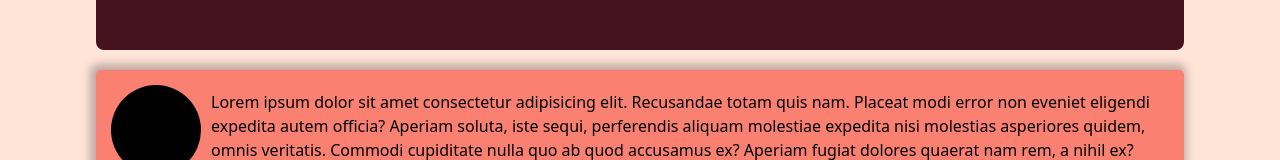
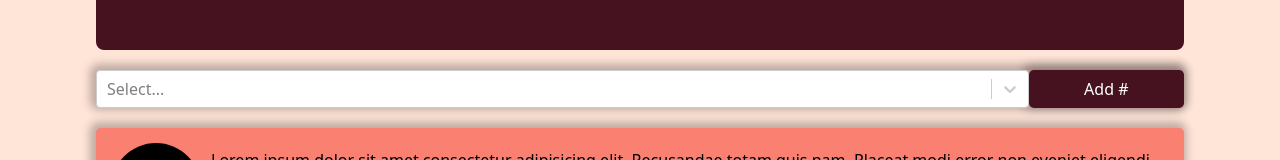
Before and after one commit to WildCodeSchool/lyon-js-sept21-p2-g2-front, a React (Create React App) app: page /destination/1 in a window 1280 px wide. Shown: the part 1052-1212 px from the top of the page. Built offline with nearby package versions, Linux system fonts and the light colour scheme; no server answers; what react-toast-notifications would draw is missing.

Commit message:
filter component MyselectTag without connexion

```diff
--- a/package.json
+++ b/package.json
@@ -11,13 +11,14 @@
     "@testing-library/jest-dom": "^5.11.4",
     "@testing-library/react": "^11.1.0",
     "@testing-library/user-event": "^12.1.10",
+    "axios": "^0.24.0",
     "emailjs-com": "^3.2.0",
-    "axios": "^0.24.0",
     "react": "^17.0.2",
     "react-datepicker": "^4.3.0",
     "react-dom": "^17.0.2",
     "react-router-dom": "^5.3.0",
     "react-scripts": "4.0.3",
+    "react-select": "^5.2.0",
     "react-toast-notifications": "^2.5.1",
     "web-vitals": "^1.0.1"
   },
--- /dev/null
+++ b/src/components/MySelectTag.css
@@ -0,0 +1,32 @@
+.select-tag {
+  width: 85%;
+  margin-left: auto;
+  margin-right: auto;
+
+  border-radius: var(--smallBorderRadius);
+  box-shadow: -2px -2px 8px 4px rgb(43 35 37 / 30%);
+  background-color: var(--lightShade);
+  height: auto;
+  margin-top: 20px;
+  margin-bottom: 20px;
+  display: flex;
+  justify-content: space-between;
+}
+.basic-multi-select {
+  width: 90%;
+  height: 100%;
+  border-radius: var(--smallBorderRadius);
+}
+
+#tag-btn {
+  background-color: var(--drakestShade);
+  height: auto;
+  width: 15%;
+  border-radius: var(--smallBorderRadius);
+  box-shadow: -2px -2px 8px 4px rgba(43, 35, 37, 0.3);
+  color: #fff;
+}
+
+input {
+  background-color: var(--lightShade);
+}
--- /dev/null
+++ b/src/components/MySelectTag.jsx
@@ -0,0 +1,35 @@
+import React from 'react';
+import Select from 'react-select';
+import './MySelectTag.css';
+
+const tags = [
+  { value: '#Gastronomy', label: '#Gastronomy' },
+  { value: '#Music', label: '#Music' },
+  { value: '#Architecture', label: '#Architecture' },
+  { value: '#Trills', label: '#Trills' },
+  { value: '#Arts', label: '#Arts' },
+  { value: '#Religion', label: '#Religion' },
+  { value: '#Hiking', label: '#Hiking' },
+  { value: '#Culture', label: '#Culture' },
+  { value: '#History', label: '#History' },
+  { value: '#Nature', label: '#Nature' },
+  { value: '#Sport', label: '#Sport' },
+];
+
+const MySelectTag = () => (
+  <div className="select-tag">
+    <Select
+      isMulti
+      name="tags"
+      onChange={console.log}
+      options={tags}
+      className="basic-multi-select"
+      classNamePrefix="select"
+    />
+    <button type="submit" id="tag-btn">
+      Add #
+    </button>
+  </div>
+);
+
+export default MySelectTag;
--- a/src/components/routes/Destination.jsx
+++ b/src/components/routes/Destination.jsx
@@ -2,12 +2,14 @@ import React from 'react';
 import DestinationBloc from '../DestinationBloc';
 import Converter from '../Converter';
 import AbstractBlogPost from '../AbstractBlogPost';
+import MySelectTag from '../MySelectTag';
 
 const Destination = () => {
   return (
     <>
       <DestinationBloc />
       <Converter />
+      <MySelectTag />
       <AbstractBlogPost />
     </>
   );
--- a/src/components/routes/Home.jsx
+++ b/src/components/routes/Home.jsx
@@ -1,6 +1,6 @@
 import React from 'react';
 import homeImg from '../../assets/home-img.svg';
-import TagList from '../TagList';
+
 import './Home.css';
 
 const Home = () => {
@@ -17,7 +17,6 @@ const Home = () => {
           </button>
         </label>
       </div>
-      <TagList />
     </>
   );
 };
```
Also changed, not shown: MyselectTag.js (added), 2 other files (tests, documents, lock files or other folders).
